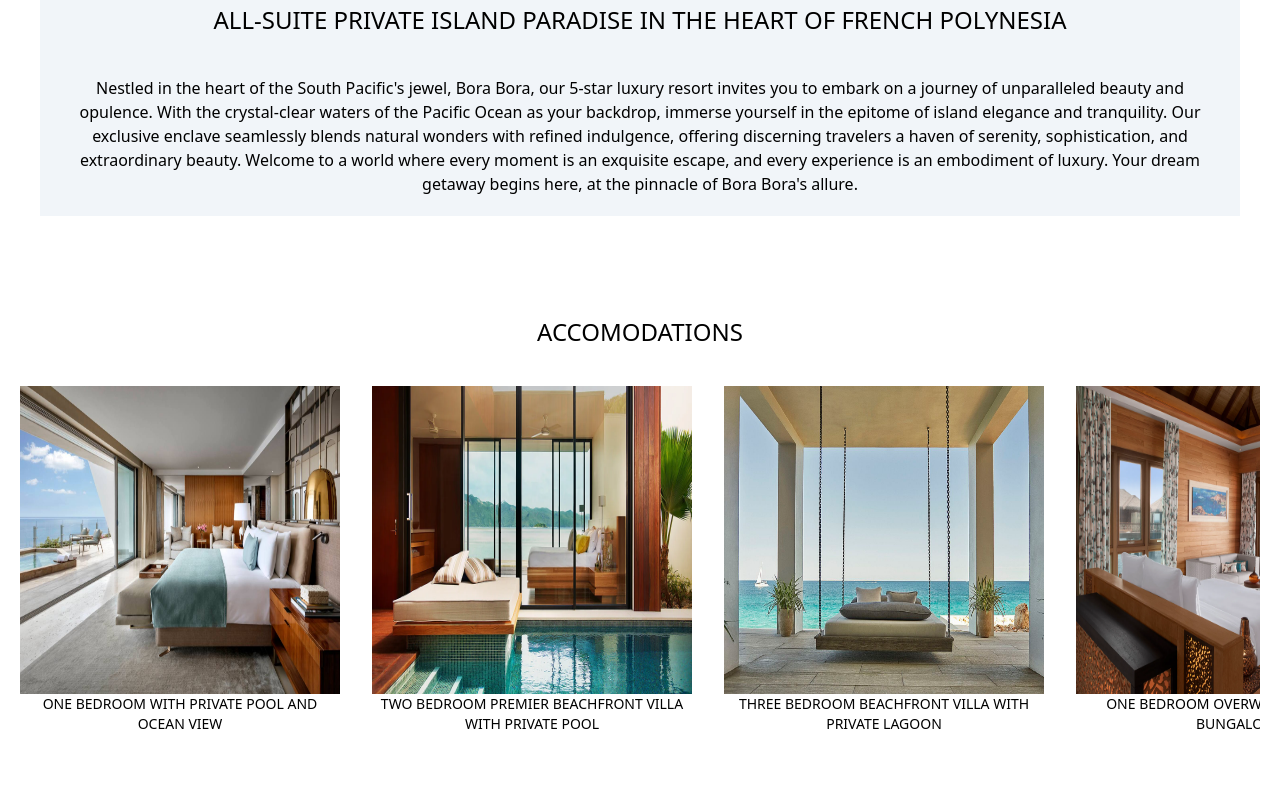
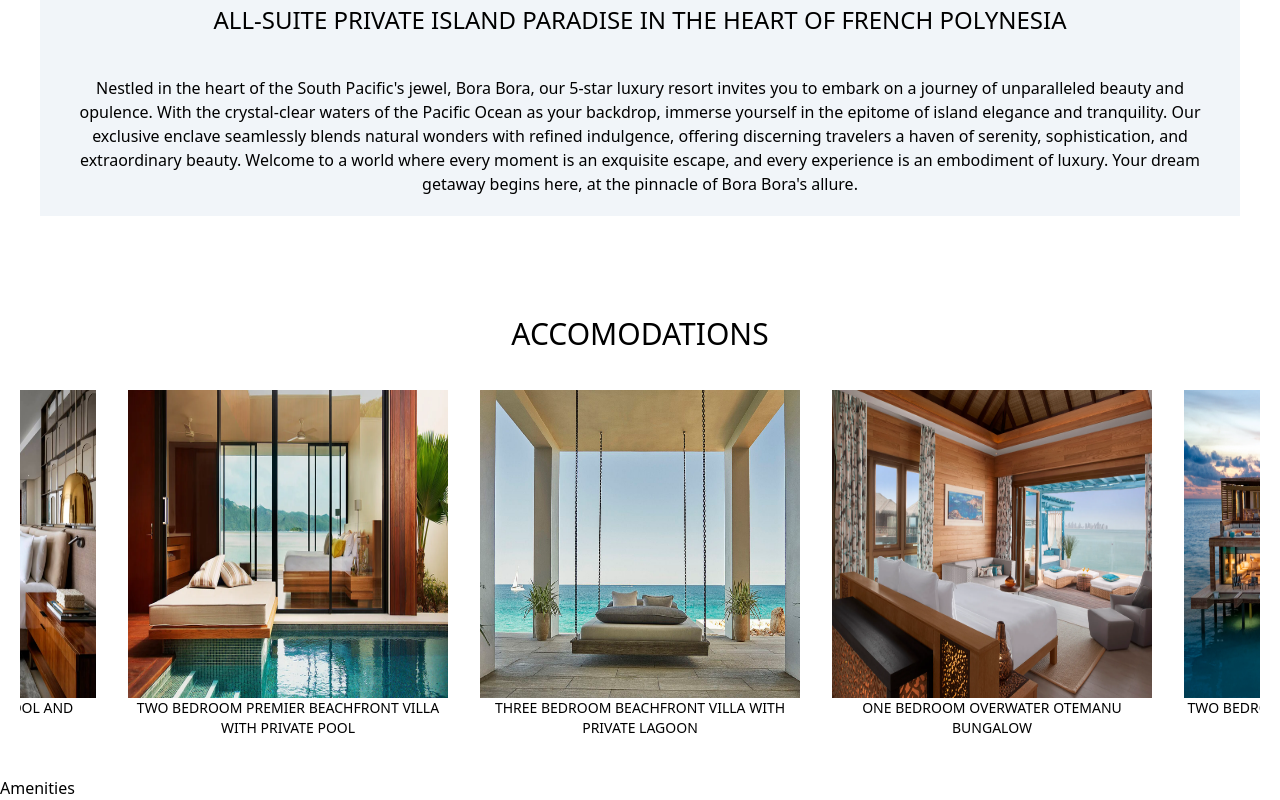
Before and after one commit to DustyDogCodex/white-lotus, a React (Vite) app: page / in a window 1280 px wide. Shown: the part 936-1736 px from the top of the page. Before the commit the page ends 1708 px from the top, so only its background shows below. Built offline with nearby package versions, Linux system fonts and the light colour scheme; the HTML template or start-up script is replaced by a standard one.

Commit message:
finished accomodations section, working on amenities section now

```diff
--- a/src/App.tsx
+++ b/src/App.tsx
@@ -1,17 +1,18 @@
 import './App.css'
 import { useState } from 'react'
-import useMediaQuery from './hooks/useMediaQuery'
+/* import useMediaQuery from './hooks/useMediaQuery' */
 import Hero from './components/Hero'
 import NavBar from './components/NavBar'
 import Overview from './components/Overview'
 import Accomodations from './components/Accomodations'
+import Amenities from './components/Amenities'
 
 function App() {
     //using state to identify the current page the user is browser
     const [ currentPage, setCurrentPage ] = useState<string>('home')
 
     //using custom hook to determine if screen size is above or below 1060px
-    const aboveMediumScreens: boolean = useMediaQuery("(min-width: 1060px)")
+    /* const aboveMediumScreens: boolean = useMediaQuery("(min-width: 1060px)") */
 
     return (
         <>
@@ -23,6 +24,7 @@ function App() {
             <Hero />
             <Overview />
             <Accomodations />
+            <Amenities />
         </>
     )
 }
--- a/src/components/Accomodations.tsx
+++ b/src/components/Accomodations.tsx
@@ -2,6 +2,8 @@ import { motion } from "framer-motion"
 import { useEffect, useRef, useState } from "react"
 import SliderCard from "./SliderCard"
 import { accomodations, AccomodationsProps } from "../data"
+/* import { FontAwesomeIcon } from "@fortawesome/react-fontawesome"
+import { faChevronLeft, faChevronRight } from "@fortawesome/free-solid-svg-icons" */
 
 function Accomodations() {
     const [ width, setWidth ] = useState<number>(0)
@@ -19,17 +21,40 @@ function Accomodations() {
             id="accomodations"
             className="p-5"
         >
-            <h2 className="text-2xl font-thin text-center">ACCOMODATIONS</h2>
+            <motion.div
+                initial="hidden"
+                whileInView="visible"
+                viewport={{ once: true, amount: 0.5 }}
+                transition={{ duration: 0.75, delay: 0.5 }}
+                variants={{
+                    hidden: { opacity: 0, x: -50 },
+                    visible: { opacity: 1, x: 0 }
+                }}
+            >
+                <h2 className="text-3xl font-thin text-center">ACCOMODATIONS</h2>
+            </motion.div>
 
+            {/* slider for displaying accomodations */}
             <motion.div
                 ref={slider}
                 whileTap={{ cursor: 'grabbing' }}
-                className="mt-5 cursor-grab overflow-hidden w-full flex flex-col items-start justify-center"
+                initial="hidden"
+                whileInView="visible"
+                viewport={{ once: true, amount: 0.5 }}
+                variants={{
+                    hidden: { opacity: 1, scale: 0 },
+                    visible: {
+                        opacity: 1,
+                        scale: 1,
+                        transition: { delayChildren: 0.3, staggerChildren: 0.2 }
+                    }
+                }}
+                className="mt-5 overflow-hidden w-full flex flex-col items-start md:items-center justify-center"
             >
                 <motion.div
                     drag='x'
                     dragConstraints={{ right: 0, left: -width }}
-                    className="flex gap-8"
+                    className="flex gap-8 cursor-grab"
                 >
                     {accomodations.map((room: AccomodationsProps, index: number) =>
                         <SliderCard
@@ -39,6 +64,15 @@ function Accomodations() {
                         />
                     )}
                 </motion.div>
+
+                {/* slide controller */}
+                {/* <div
+                    className="w-full flex items-center justify-center"
+                >
+                    <FontAwesomeIcon icon={faChevronLeft} style={{color: "#010813",}} />
+                    <p className="mx-5 text-sm">1/5</p>
+                    <FontAwesomeIcon icon={faChevronRight} style={{color: "#010813",}} />
+                </div> */}
             </motion.div>
         </section>
     )
--- /dev/null
+++ b/src/components/Amenities.tsx
@@ -0,0 +1,12 @@
+function Amenities() {
+    return (
+        <section
+            id="amenities"
+            className=""
+        >
+            Amenities
+        </section>
+    )
+}
+
+export default Amenities
--- a/src/components/SliderCard.tsx
+++ b/src/components/SliderCard.tsx
@@ -1,3 +1,5 @@
+import { motion } from "framer-motion"
+
 type SliderProps = {
     title: string,
     image: string
@@ -5,6 +7,12 @@ type SliderProps = {
 
 function SliderCard({ title, image }: SliderProps) {
     return (
+        <motion.div
+            variants={{
+                hidden: { opacity: 0, scale: 0.8 },
+                visible: { opacity: 1, scale: 1 }
+            }}
+        >
             <div
                 className="h-96 w-80 flex flex-col items-center justify-center"
             >
@@ -15,6 +23,7 @@ function SliderCard({ title, image }: SliderProps) {
                 />
                 <p className="text-sm text-center">{title}</p>
             </div>
+        </motion.div>
     )
 }
 
```
Lines whose indentation alone changed are shown as unchanged.
